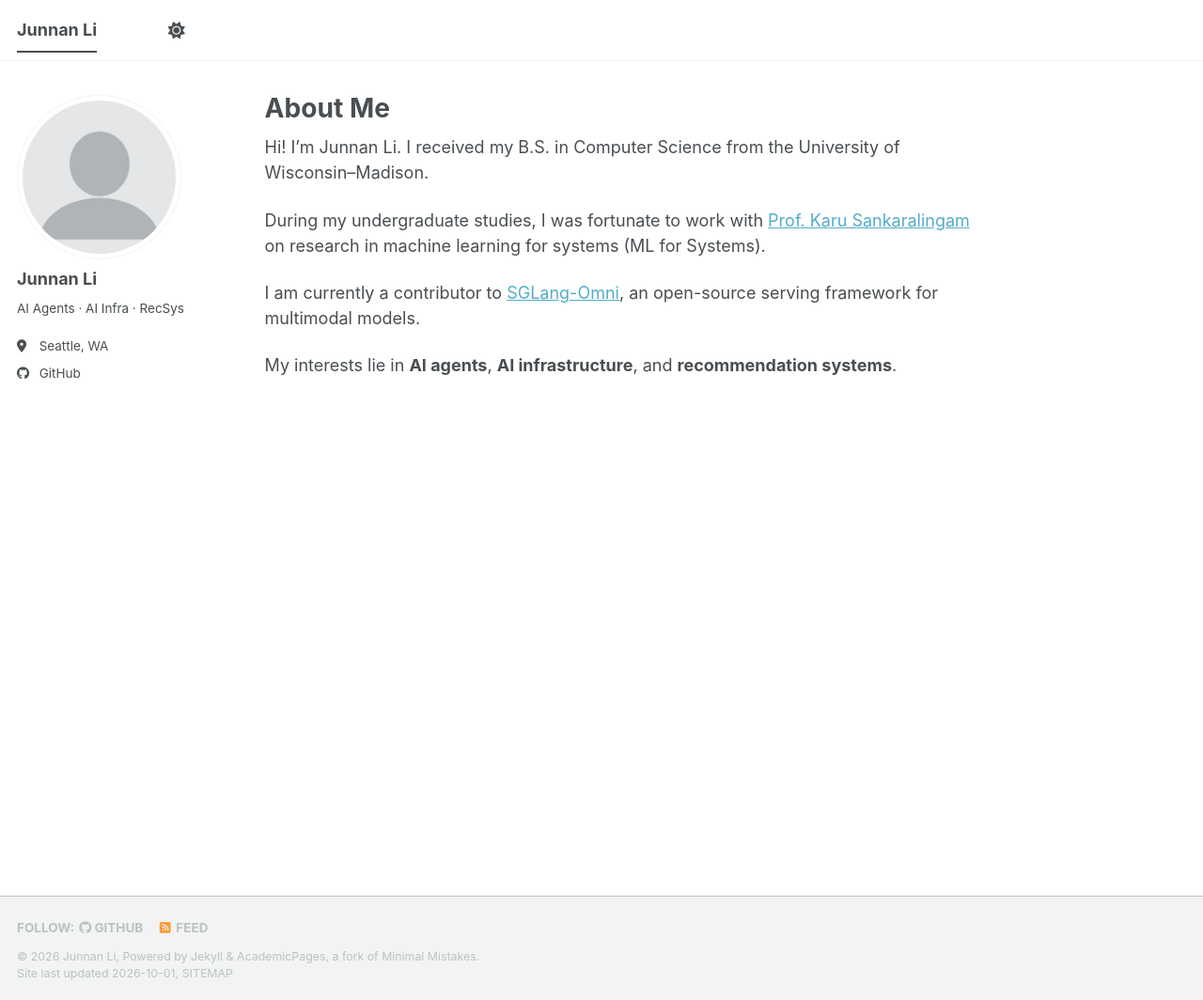
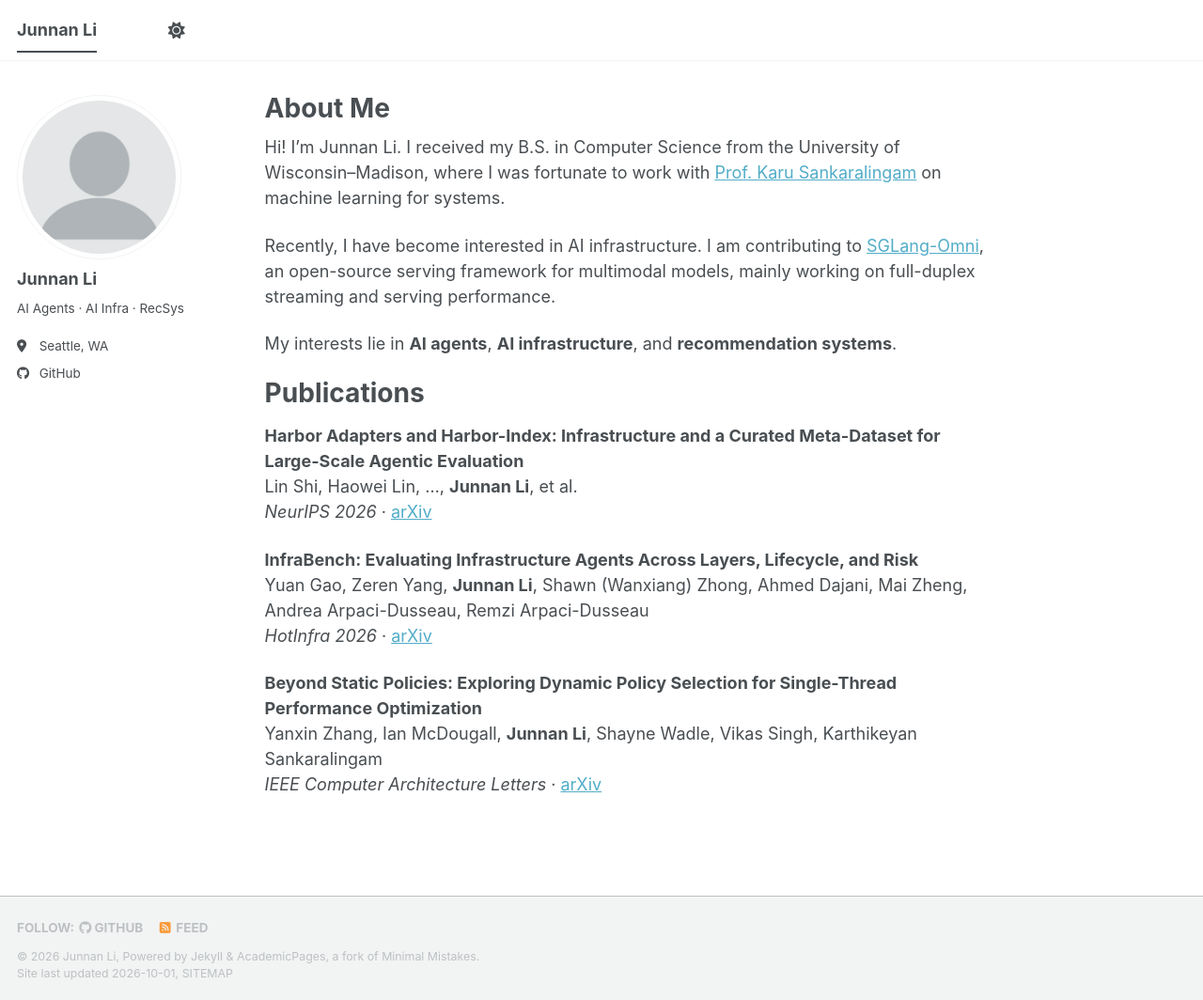
Before and after one commit to lijrjyan/lijrjyan.github.io, a Jekyll site: the page built from _pages/about.md, in a window 1280 px wide and 1064 px high. Shown: the whole window at 94% size. Built offline with Jekyll 4.4.1, drawn with Linux system fonts in a browser that asks for light colours; a style sheet for code colours, icons or effects is not loaded.

Commit message:
Merge intro, add publications

```diff
--- a/_pages/about.md
+++ b/_pages/about.md
@@ -7,10 +7,23 @@ redirect_from:
   - /about.html
 ---
 
-Hi! I'm Junnan Li. I received my B.S. in Computer Science from the University of Wisconsin–Madison.
+Hi! I'm Junnan Li. I received my B.S. in Computer Science from the University of Wisconsin–Madison, where I was fortunate to work with [Prof. Karu Sankaralingam](https://karu.sites.cs.wisc.edu/wiki/) on machine learning for systems.
 
-During my undergraduate studies, I was fortunate to work with [Prof. Karu Sankaralingam](https://karu.sites.cs.wisc.edu/wiki/) on research in machine learning for systems (ML for Systems).
-
-I am currently a contributor to [SGLang-Omni](https://github.com/sgl-project/sglang-omni), an open-source serving framework for multimodal models.
+Recently, I have become interested in AI infrastructure. I am contributing to [SGLang-Omni](https://github.com/sgl-project/sglang-omni), an open-source serving framework for multimodal models, mainly working on full-duplex streaming and serving performance.
 
 My interests lie in **AI agents**, **AI infrastructure**, and **recommendation systems**.
+
+Publications
+======
+
+**Harbor Adapters and Harbor-Index: Infrastructure and a Curated Meta-Dataset for Large-Scale Agentic Evaluation**
+Lin Shi, Haowei Lin, ..., **Junnan Li**, et al.
+*NeurIPS 2026* · [arXiv](https://arxiv.org/abs/2609.04298)
+
+**InfraBench: Evaluating Infrastructure Agents Across Layers, Lifecycle, and Risk**
+Yuan Gao, Zeren Yang, **Junnan Li**, Shawn (Wanxiang) Zhong, Ahmed Dajani, Mai Zheng, Andrea Arpaci-Dusseau, Remzi Arpaci-Dusseau
+*HotInfra 2026* · [arXiv](https://arxiv.org/abs/2608.11234)
+
+**Beyond Static Policies: Exploring Dynamic Policy Selection for Single-Thread Performance Optimization**
+Yanxin Zhang, Ian McDougall, **Junnan Li**, Shayne Wadle, Vikas Singh, Karthikeyan Sankaralingam
+*IEEE Computer Architecture Letters* · [arXiv](https://arxiv.org/abs/2605.05471)
```
